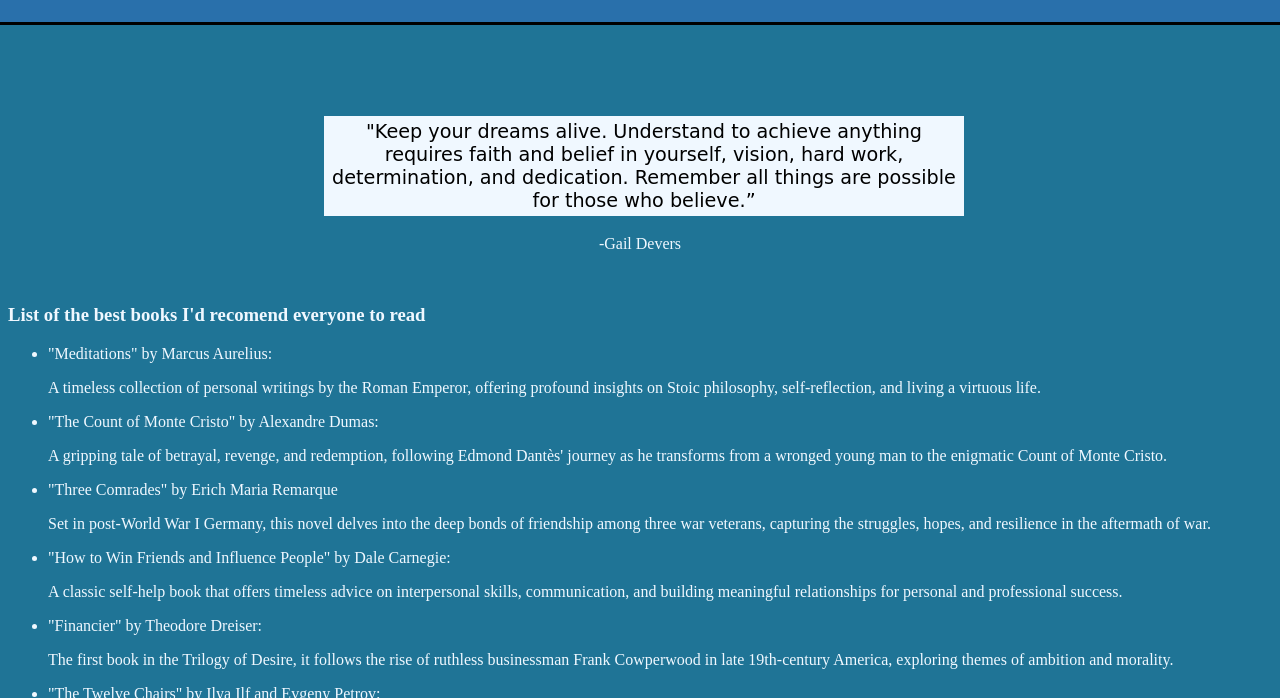
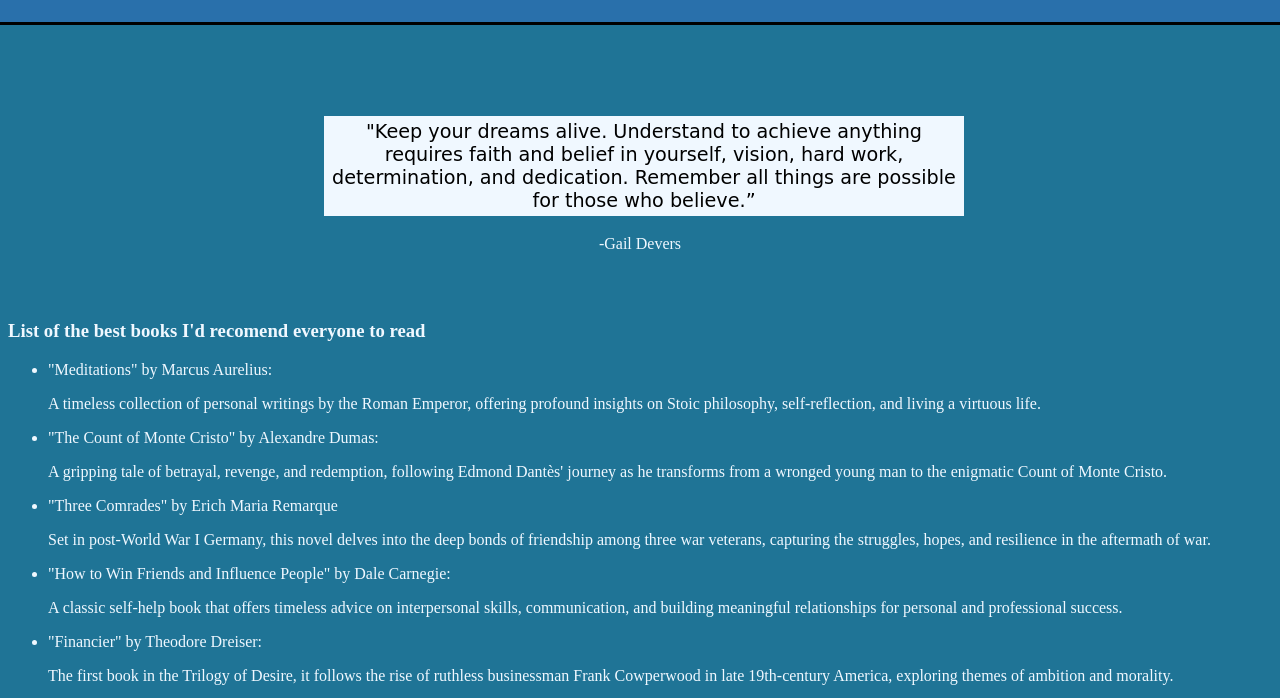
Before and after one commit to markhryt/markhryt.github.io, a plain HTML site: page ideas/ideas.html in a window 1280 px wide. Shown: the part 63-761 px from the top of the page. Drawn offline with Linux system fonts and the light colour scheme.

Commit message:
books lowered down

```diff
--- a/ideas/ideas.css
+++ b/ideas/ideas.css
@@ -21,5 +21,5 @@
 
 .books{
     position: relative;
-    top: 12rem;
+    top: 13rem;
 }
```
